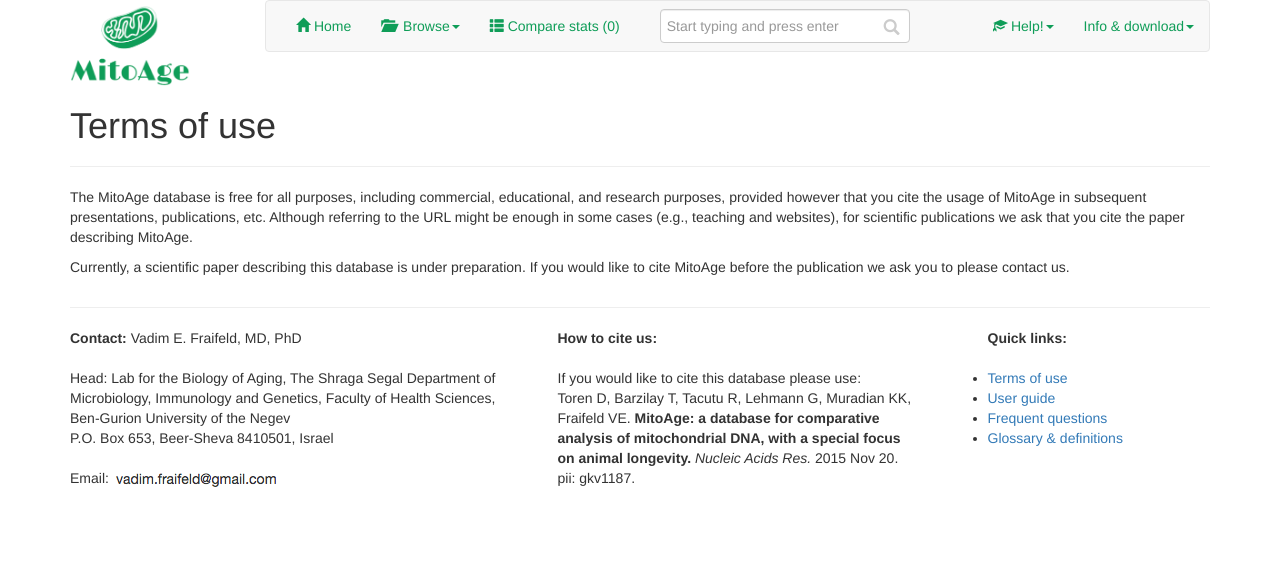
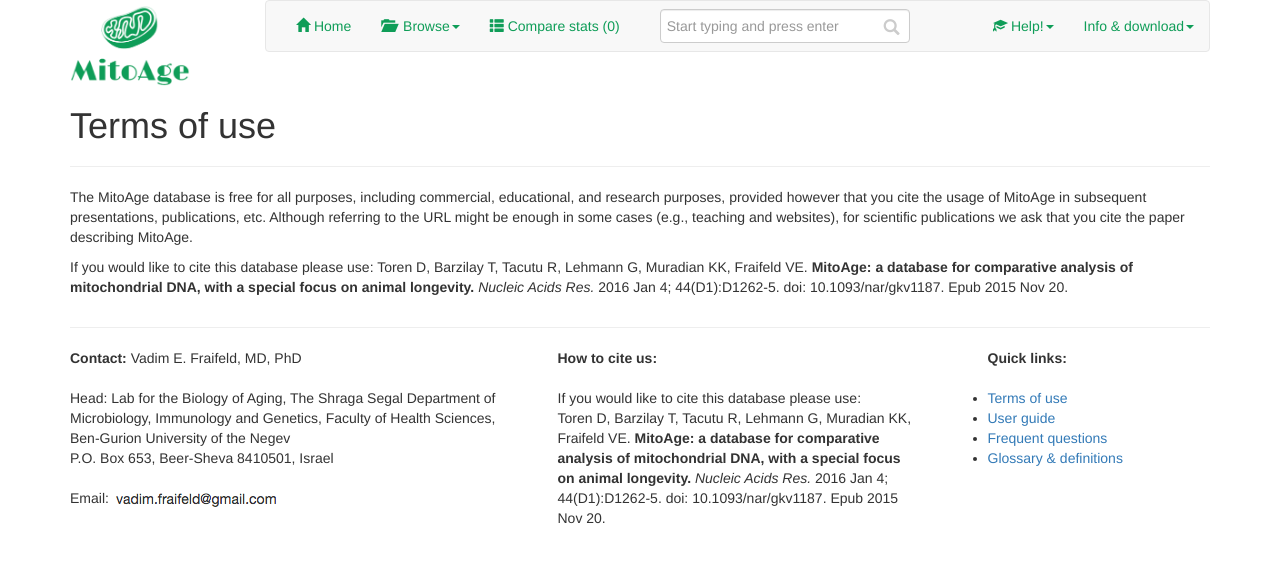
Before and after one commit to MitoAge/MitoAge-website, a Django app: page /terms/ in a window 1280 px wide. Shown: the top 563 px of the page. Run offline with Django 3.2, Linux system fonts and the light colour scheme; parts of the project's set-up code (start-up, migrations or seed data) failed here and were passed over; some libraries are stand-ins or nearby versions.

Commit message:
citation update for our publication

```diff
--- a/templates/static_pages/terms.html
+++ b/templates/static_pages/terms.html
@@ -11,7 +11,10 @@
 	the usage of MitoAge in subsequent presentations, publications, etc. Although referring to the URL might be enough in some cases (e.g., teaching
 	and websites), for scientific publications we ask that you cite the paper describing MitoAge.</p>
 
-	<p>Currently, a scientific paper describing this database is under preparation. If you would like to cite MitoAge before the publication we ask you
-	to please contact us.</p>
+	<p>
+		If you would like to cite this database please use: Toren D, Barzilay T, Tacutu R, Lehmann G, Muradian KK, Fraifeld VE. <b>MitoAge: a
+		database for comparative analysis of mitochondrial DNA, with a special focus on
+		animal longevity.</b> <i>Nucleic Acids Res.</i> 2016 Jan 4; 44(D1):D1262-5. doi: 10.1093/nar/gkv1187. Epub 2015 Nov 20.
+	</p>
 
 {% endblock %}
--- a/templates/website_components/footer.html
+++ b/templates/website_components/footer.html
@@ -19,7 +19,8 @@
 						<br/>If you would like to cite this database please use: <br/>
 						Toren D, Barzilay T, Tacutu R, Lehmann G, Muradian KK, Fraifeld VE. <b>MitoAge: a
 						database for comparative analysis of mitochondrial DNA, with a special focus on
-						animal longevity.</b> <i>Nucleic Acids Res.</i> 2015 Nov 20. pii: gkv1187.
+						animal longevity.</b> <i>Nucleic Acids Res.</i> 2016 Jan 4; 44(D1):D1262-5. doi: 10.1093/nar/gkv1187. Epub 2015 Nov 20.
+
 					</dd>
 				</dl>
 			</div>
```
